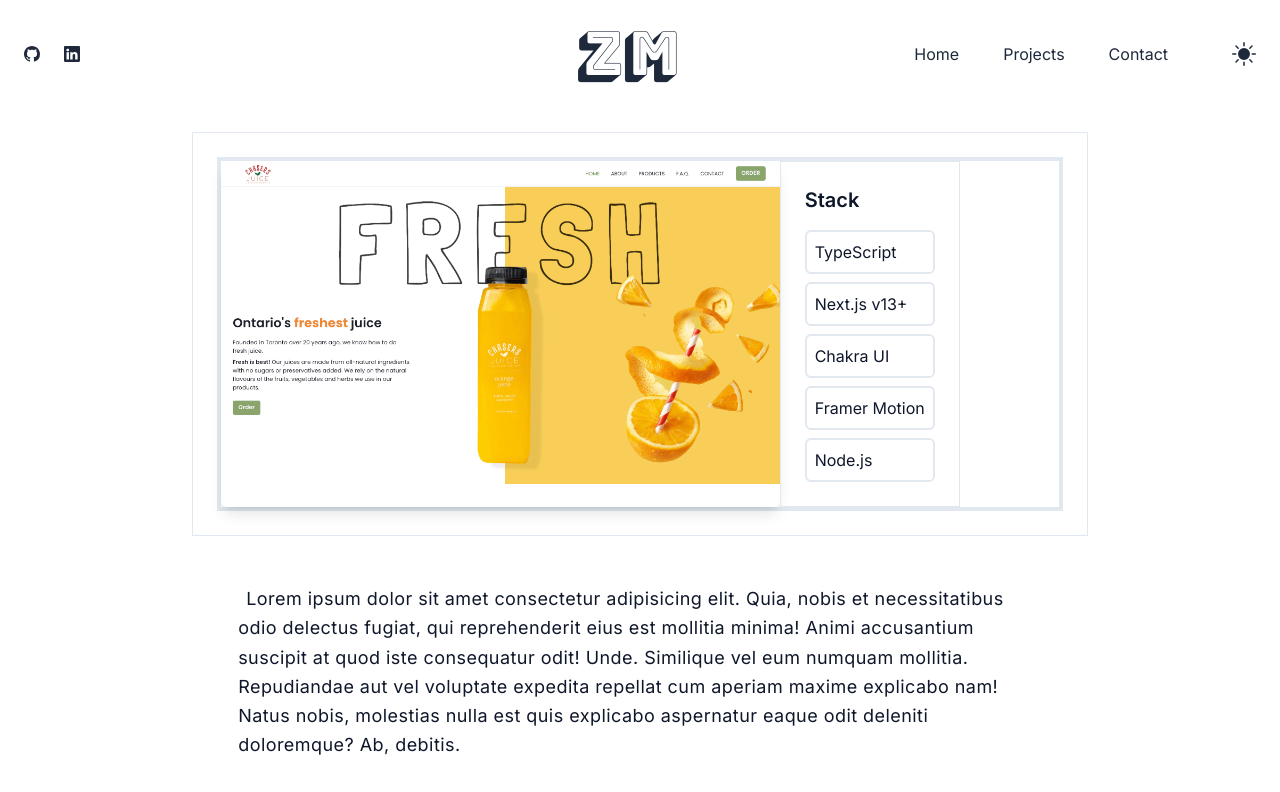
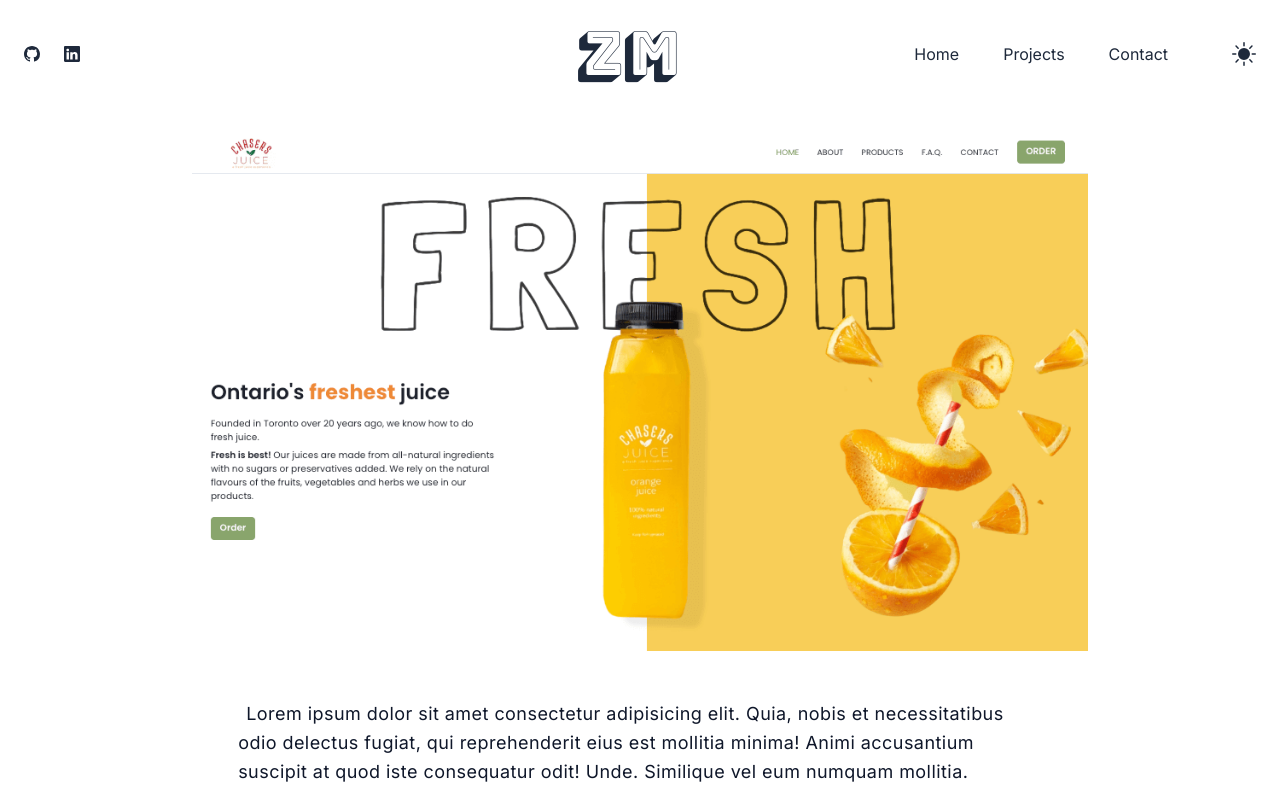
Before and after one commit to zakmayfield/portfolio, a Next.js app: page /projects/chasers-juice in a window 1280 px wide. Shown: the top 792 px of the page. Built offline with nearby package versions, Linux system fonts and the light colour scheme; a web font is replaced by a local one.

Commit message:
simple project image display

```diff
--- a/src/features/project/Project.tsx
+++ b/src/features/project/Project.tsx
@@ -13,13 +13,14 @@ export const Project: FC<ProjectProps> = ({ project }) => {
   return (
     <div className='p-6'>
       <ContentContainer className='max-w-4xl flex flex-col gap-6'>
-        <div className='flex flex-col md:flex-row gap-6 border p-6'>
+        <FullHeightImage
+          image={project.image}
+          altText='Chasers Fresh Juice landing page'
+        />
+        {/* <div className='flex flex-col md:flex-row gap-6 border p-6'>
           <div className='flex mx-auto border-4'>
             <div className='md:w-2/3 overflow-hidden rounded-md shadow-lg'>
-              <FullHeightImage
-                image={project.image}
-                altText='Chasers Fresh Juice landing page'
-              />
+
             </div>
             <div className='p-6 border'>
               <h3 className='text-xl font-semibold'>Stack</h3>
@@ -32,7 +33,7 @@ export const Project: FC<ProjectProps> = ({ project }) => {
               </ul>
             </div>
           </div>
-        </div>
+        </div> */}
         <div className='p-6 indent-2 tracking-wide leading-relaxed text-lg max-w-[75ch] mx-auto'>
           Lorem ipsum dolor sit amet consectetur adipisicing elit. Quia, nobis
           et necessitatibus odio delectus fugiat, qui reprehenderit eius est
```
